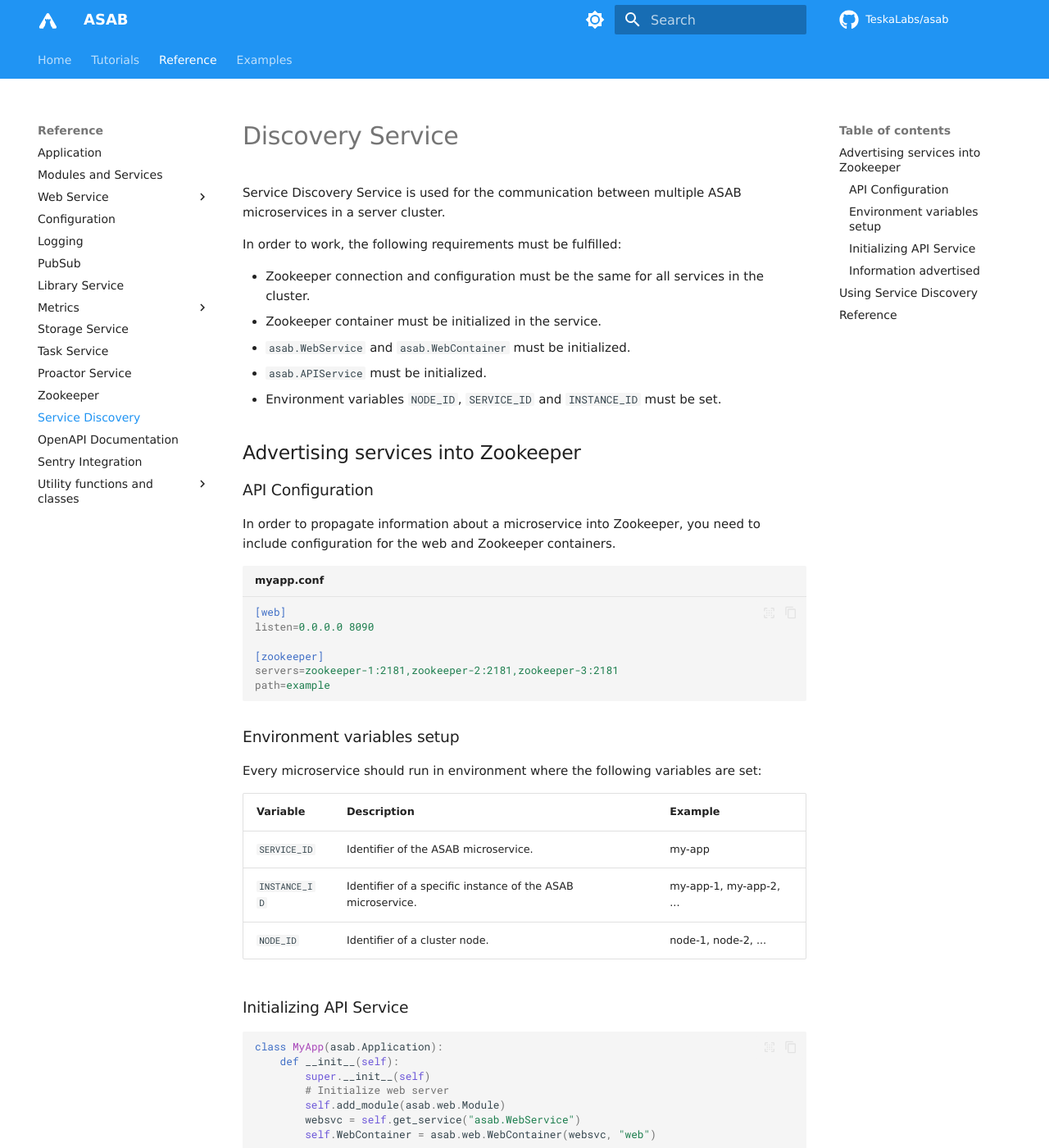
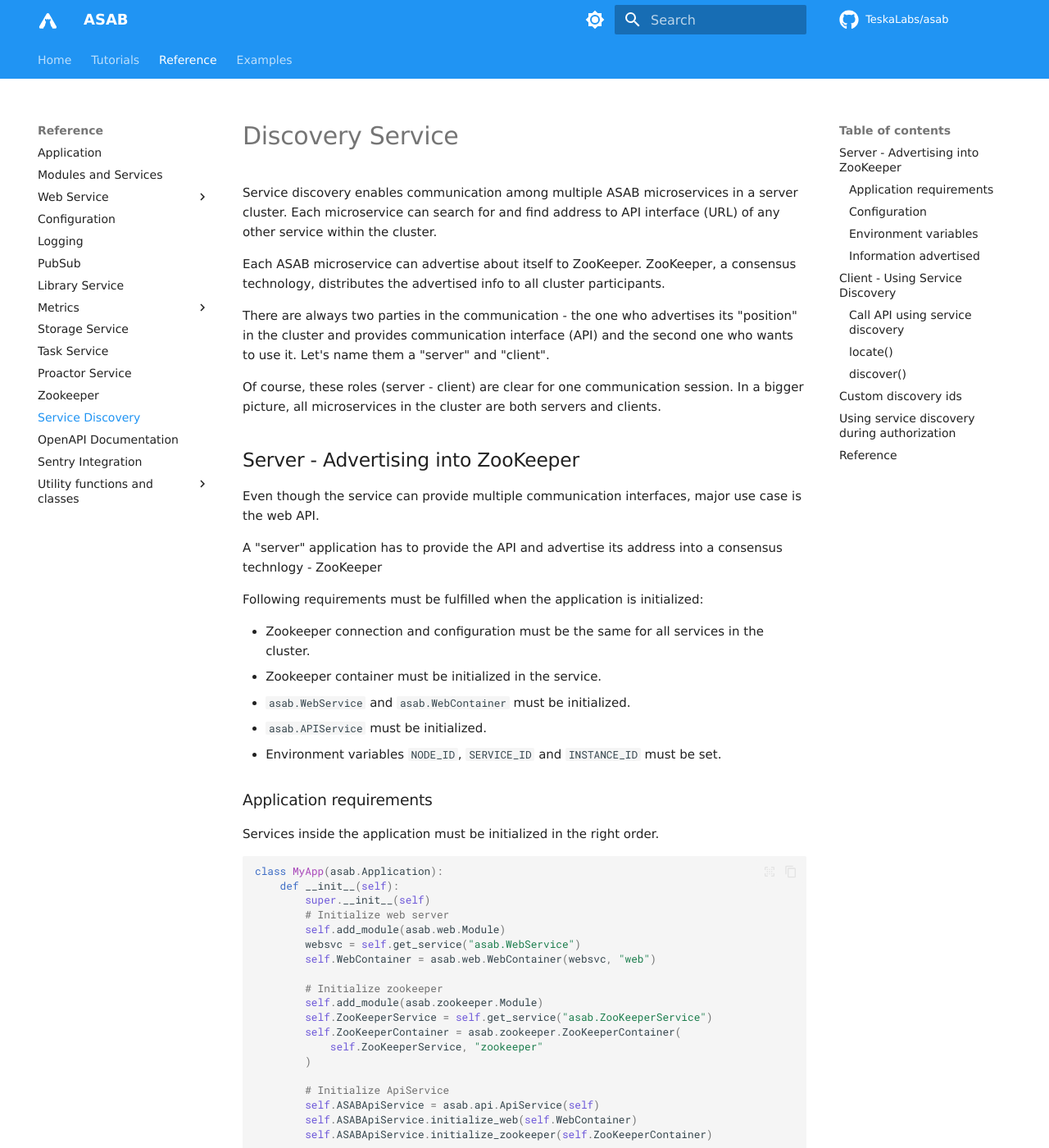
Before and after one commit to TeskaLabs/asab, an MkDocs documentation site: the page built from docs/reference/service-discovery.md, in a window 1280 px wide and 1400 px high. Shown: the whole window at 82% size. Built offline with MkDocs 1.6.1 and Material for MkDocs 9.7.7, drawn with Linux system fonts in a browser that asks for light colours; some web fonts are replaced; comment, search, counter and statistics services are not loaded; some of the changed text lies outside the part shown.

Commit message:
finishing service discovery docs

````diff
--- a/docs/reference/service-discovery.md
+++ b/docs/reference/service-discovery.md
@@ -1,8 +1,20 @@
 # Discovery Service
 
-Service Discovery Service is used for the communication between multiple ASAB microservices in a server cluster.
+Service discovery enables communication among multiple ASAB microservices in a server cluster. Each microservice can search for and find address to API interface (URL) of any other service within the cluster.
 
-In order to work, the following requirements must be fulfilled:
+Each ASAB microservice can advertise about itself to ZooKeeper. ZooKeeper, a consensus technology, distributes the advertised info to all cluster participants.
+
+There are always two parties in the communication - the one who advertises its "position" in the cluster and provides communication interface (API) and the second one who wants to use it. Let's name them a "server" and "client".
+
+Of course, these roles (server - client) are clear for one communication session. In a bigger picture, all microservices in the cluster are both servers and clients.
+
+## Server - Advertising into ZooKeeper
+
+Even though the service can provide multiple communication interfaces, major use case is the web API.
+
+A "server" application has to provide the API and advertise its address into a consensus technlogy - ZooKeeper
+
+Following requirements must be fulfilled when the application is initialized:
 
 - Zookeeper connection and configuration must be the same for all services in the cluster.
 - Zookeeper container must be initialized in the service.
@@ -10,33 +22,9 @@
 - `asab.APIService` must be initialized.
 - Environment variables `NODE_ID`, `SERVICE_ID` and `INSTANCE_ID` must be set.
 
+### Application requirements
 
-## Advertising services into Zookeeper
-
-### API Configuration
-
-In order to propagate information about a microservice into Zookeeper, you need to include configuration for the web and Zookeeper containers.
-
-```ini title="myapp.conf"
-[web]
-listen=0.0.0.0 8090
-
-[zookeeper]
-servers=zookeeper-1:2181,zookeeper-2:2181,zookeeper-3:2181
-path=example
-```
-
-### Environment variables setup
-
-Every microservice should run in environment where the following variables are set:
-
-| Variable | Description | Example |
-| --- | --- | --- |
-| `SERVICE_ID` | Identifier of the ASAB microservice. | my-app |
-| `INSTANCE_ID` | Identifier of a specific instance of the ASAB microservice. | my-app-1, my-app-2, ... |
-| `NODE_ID` | Identifier of a cluster node. | node-1, node-2, ... |
-
-### Initializing API Service
+Services inside the application must be initialized in the right order.
 
 ```python
 class MyApp(asab.Application):
@@ -56,60 +44,102 @@
 
 		# Initialize ApiService
 		self.ASABApiService = asab.api.ApiService(self)
-		self.ASABApiService.initialize_web(self.WebContainer) #(1)!
-		self.ASABApiService.initialize_zookeeper(self.ZooKeeperContainer) #(2)!
+		self.ASABApiService.initialize_web(self.WebContainer)
+		self.ASABApiService.initialize_zookeeper(self.ZooKeeperContainer)
 ```
 
-Propagate the information about microservice to Zookeeper.
+### Configuration
+
+ZooKeeper configuration must be the same for all services in the cluster. Port can be set in the configuration.
+
+```ini title="myapp.conf"
+[web]
+listen=0.0.0.0 8090
+
+[zookeeper]
+servers=zookeeper-1:2181,zookeeper-2:2181,zookeeper-3:2181
+```
+
+### Environment variables
+
+The discovery is based on provided "ids". Use either a set of specific ids provided as environemntal variable, or create [custom discovery ids](#custom-discovery-ids) within the application.
+
+Pre-cast ids used for service discovery. Provide them as environment variables:
+
+| Variable | Description | Example |
+| --- | --- | --- |
+| `SERVICE_ID` | Identifier of the ASAB microservice. | my-app |
+| `INSTANCE_ID` | Identifier of a specific instance of the ASAB microservice. | my-app-1, my-app-2, ... |
+| `NODE_ID` | Identifier of a cluster node. | node-1, node-2, ... |
+
+!!! warning "Instance ID must be resolvable"
+
+	ASAB framework cannot set up networking. In order to enable service discovery, `INSTANCE_ID` of a service must be resolavable from the client. If `INSTANCE_ID` is missing, hostname is taken instead and then hostname must be resolvable.
+
 
 ### Information advertised
 
-!!! example "Example of data being advertised into Zookeeper"
+When all requirements of a server-side microservice are fullfilled, the service advertises into the consensus a unique information bound to its runtime.
 
-	```json title="zookeeper-path/run/ASABMyApplication.0000090098"
-	{
-		"host": "server-name-1",
-		"appclass": "MyApp",
-		"node_id": "node-1",
-		"service_id": "my-app",
-		"instance_id": "my-app-1",
-		"launch_time": "2023-12-01T10:52:29.656397Z",
-		"process_id": 1,
-		"containerized": true,
-		"created_at": "2023-11-23T11:08:22.454248Z",
-		"version": "v23.47-alpha",
-		"CI_COMMIT_TAG": "v23.47-alpha",
-		"CI_COMMIT_REF_NAME": "v23.47-alpha",
-		"CI_COMMIT_SHA": "...",
-		"CI_COMMIT_TIMESTAMP": "2023-11-23T11:00:48+00:00",
-		"CI_JOB_ID": "...",
-		"CI_PIPELINE_CREATED_AT": "2023-11-23T11:06:40Z",
-		"CI_RUNNER_ID": "..",
-		"CI_RUNNER_EXECUTABLE_ARCH": "linux/amd64",
-		"web": [
-			[
-				"0.0.0.0",
-				8090
-			]
+
+```json title="asab/run/ASABMyApplication.0000090098"
+{
+	"host": "server-name-1",
+	"appclass": "MyApp",
+	"node_id": "node-1",
+	"service_id": "my-app",
+	"instance_id": "my-app-1",
+	"launch_time": "2023-12-01T10:52:29.656397Z",
+	"process_id": 1,
+	"containerized": true,
+	"created_at": "2023-11-23T11:08:22.454248Z",
+	"version": "v23.47-alpha",
+	"CI_COMMIT_TAG": "v23.47-alpha",
+	"CI_COMMIT_REF_NAME": "v23.47-alpha",
+	"CI_COMMIT_SHA": "...",
+	"CI_COMMIT_TIMESTAMP": "2023-11-23T11:00:48+00:00",
+	"CI_JOB_ID": "...",
+	"CI_PIPELINE_CREATED_AT": "2023-11-23T11:06:40Z",
+	"CI_RUNNER_ID": "..",
+	"CI_RUNNER_EXECUTABLE_ARCH": "linux/amd64",
+	"web": [
+		[
+			"0.0.0.0",
+			8090
 		]
-	}
-	```
+	]
+}
+```
 
-## Using Service Discovery
+## Client - Using Service Discovery
 
-Once the service propagates itself into Zookeeper, it is possible for other services in the same server cluster to use its API.
+As all services are being "server" and "client" at the same time, all requirements stated for server microservice are valid for the client one, as well.
 
-`DiscoveryService` provides a method `session()` which is derived from `aiohttp.ClientSession` and is used like a context manager, see the example below.
+### Call API using service discovery
 
-The URL is constructed in the format `<value>.<key>.asab`
+Once the service propagates itself into ZooKeeper, other services in the cluster can use its API.
 
-!!! example "Example of use"
+`DiscoveryService` provides a method `session()` which inherits from `aiohttp.ClientSession`. It can be used the same way as `aiohttp.ClientSession`. Instead of explicit URL, use URL with `asab` domain.
+
+The URL is constructed in the format `http://<value>.<key>.asab/...` where _key_ is the name of the identifier (e.g. `instance_id`, `service_id`) and _value_ is its value (e.g. `my_app_1`)
+
+!!! example
 
 	```python
 	class MyApp(asab.Application):
-		async def initialize(self):
-			# Initialize web and zookeeper
-			...
+		def __init__(self):
+			super.__init__(self)
+			# Initialize web server
+			self.add_module(asab.web.Module)
+			websvc = self.get_service("asab.WebService")
+			self.WebContainer = asab.web.WebContainer(websvc, "web")
+
+			# Initialize zookeeper
+			self.add_module(asab.zookeeper.Module)
+			self.ZooKeeperService = self.get_service("asab.ZooKeeperService")
+			self.ZooKeeperContainer = asab.zookeeper.ZooKeeperContainer(
+				self.ZooKeeperService, "zookeeper"
+			)
 
 			# The DiscoverySession is functional only with ApiService initialized.
 			self.ASABApiService = asab.api.ApiService(self)
@@ -119,7 +149,7 @@
 			self.DiscoveryService = self.get_service("asab.DiscoveryService")
 
 		async def main(self):
-			async with self.DiscoveryService.session() as session:  #(1)!
+			async with self.DiscoveryService.session() as session:
 				try:
 					# use URL in format: <protocol>://<value>.<key>.asab/<endpoint> where key is "service_id" or "instance_id" and value the respective service identificator
 					async with session.get("http://my_application_1.instance_id.asab/asab/v1/config") as resp:
@@ -129,15 +159,103 @@
 					L.error(e)
 	```
 
-	1. `DiscoveryService.session()` is
-
 !!! warning
 
 	`asab.DiscoveryService` is functional only with `ApiService` initialized. That means, `WebContainer` and `ZooKeeperContainer` must be also present in the application.
 
 !!! warning
 
-	Discovery Service searches for microservices in the same Zookeeper path as defined in the configuration. Therefore, all services in the cluster should be configured with the same Zookeeper path.
+	Discovery Service searches for microservices in the same ZooKeeper path as defined in the configuration. Therefore, all services in the cluster should be configured with the same ZooKeeper path.
+
+
+### locate()
+
+Returns set of URLs based on an id of a service. Provide the filter as a dictionary.
+
+!!! example
+
+	To look for all URLs of a service called `very-nice-service`, use inside the application:
+	```python
+	await self.DiscoveryService.locate({"service_id": "very-nice-service"})
+	```
+	It returns a set of values, URLs. E.g.
+	```
+	{"http://very-nice-service-1:8888", "http://very-nice-service-2:8889"}
+	```
+
+### discover()
+
+Returns a dictionary with all known services, organized by their ids and information on how to resolve them.
+
+!!! example
+
+	```python
+	await self.DiscoveryService.discover()
+	```
+
+
+## Custom discovery ids
+
+Custom identifiers can be set during runtime.
+
+!!! example
+
+	Inside the application, where ApiService is already initialized:
+
+	```python
+
+	self.ASABApiService.update_discovery({"custom_id": ["id1", "id2", "id3"]})
+	```
+
+	The argument of the method must be a dictionary, where key is string and value is a list.
+
+
+## Using service discovery during authorization
+
+When using authorization server e.g. SeaCat Auth to provide authorization for each API call, it can be also found in the cluster through service discovery. In order to connect `asab.AuthService` with the service discovery, several requiremetns must be met:
+
+- API Service must be fully initiliazed BEFORE Auth Service.
+- Authorization server (SeaCat Auth) must be present in the cluster, resolvable by its instance id, and advertising itself into the ZooKeeper (being server itself).
+- `[auth]` configuration section must contain URL recognizable by the service discovery.
+
+!!! example "Auth Service using service discovery"
+
+	API Service must be fully initiliazed BEFORE Auth Service.
+
+	```python
+	class MyApp(asab.Application):
+		def __init__(self):
+			super.__init__(self)
+			# Initialize web server
+			self.add_module(asab.web.Module)
+			websvc = self.get_service("asab.WebService")
+			self.WebContainer = asab.web.WebContainer(websvc, "web")
+
+			# Initialize zookeeper
+			self.add_module(asab.zookeeper.Module)
+			self.ZooKeeperService = self.get_service("asab.ZooKeeperService")
+			self.ZooKeeperContainer = asab.zookeeper.ZooKeeperContainer(
+				self.ZooKeeperService, "zookeeper"
+			)
+
+			# The DiscoverySession is functional only with ApiService initialized.
+			self.ASABApiService = asab.api.ApiService(self)
+			self.ASABApiService.initialize_web(self.WebContainer)
+			self.ASABApiService.initialize_zookeeper(self.ZooKeeperContainer)
+
+			self.DiscoveryService = self.get_service("asab.DiscoveryService")
+
+			# Initialize authorization after ASABApiService.initialize_zookeeper() to get DiscoveryService into auth module
+			self.AuthService = asab.web.auth.AuthService(self)
+			self.AuthService.install(self.WebContainer)
+	```
+
+	`[auth]` configuration section must contain URL recognizable by the service discovery.
+
+	```ini title="my_app.conf"
+	[auth]
+	"public_keys_url": "http://seacat-auth.service_id.asab/.well-known/jwks.json"
+	```
 
 
 ## Reference
````
Also changed, not shown: docs/reference/zookeeper.md (+7 -7 lines).
